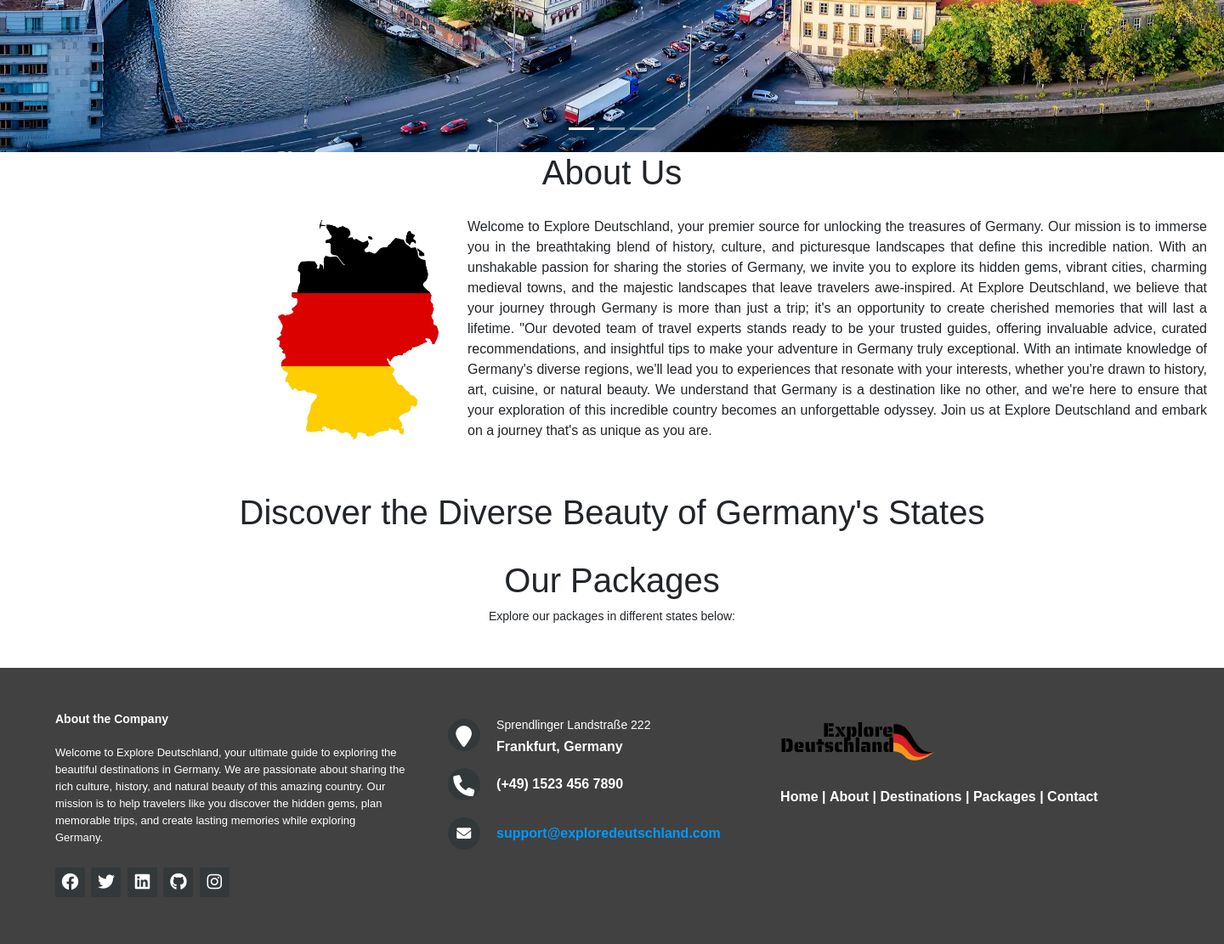
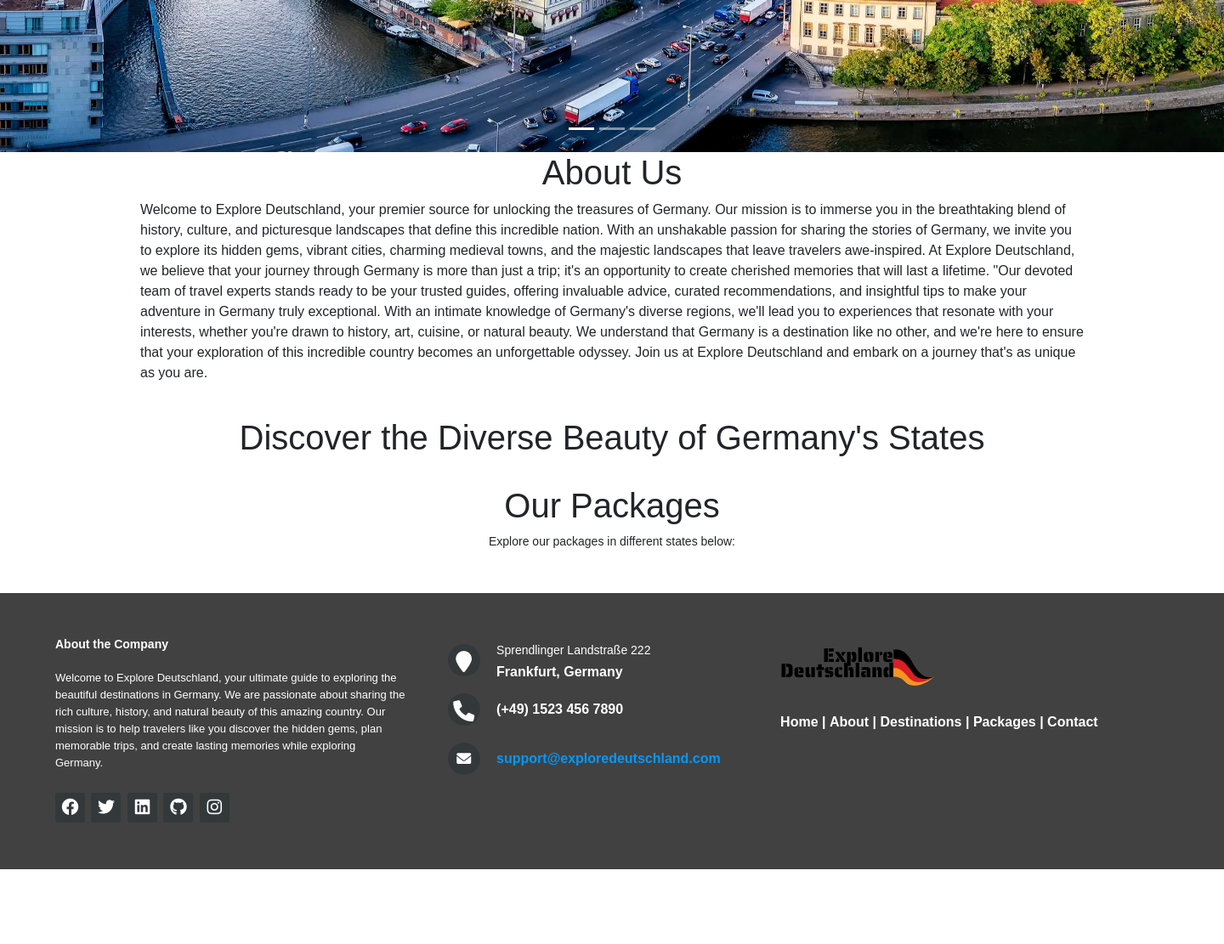
Before and after one commit to JIBINJJOHNY/exploregermany, a Django app: page / in a window 1440 px wide. Shown: the part 673-1784 px from the top of the page at 85% size. After the commit the page ends 1696 px from the top, so only its background shows below. Run offline with Django 4.2, Linux system fonts and the light colour scheme; data that the repository does not hold is empty.

Commit message:
Update home template

```diff
--- a/package/templates/booking_list.html
+++ b/package/templates/booking_list.html
@@ -1,7 +1,7 @@
 {% extends "base.html" %}
 {% load static %}
 {% block content %}
-<div class="booking-list-content">
+<div class="booking-list">
     <!-- Add a CSS class to the content area -->
     <h1>Booking List</h1>
     <ul>
--- a/static/css/style.css
+++ b/static/css/style.css
@@ -35,19 +35,6 @@ body {
     text-decoration: none;
 }
 
-.about-container {
-    display: flex;
-    flex-direction: row-reverse;
-    text-align: justify;
-    padding: 20px;
-    margin-left: 300px;
-}
-
-.about-content {
-    flex: 1;
-    padding-left: 30px;
-}
-
 .flag-image {
     max-width: 200px;
     height: auto;
@@ -67,6 +54,17 @@ body {
     background-color: rgba(163, 155, 155, 0.5);
     padding: 20px;
     min-height: 80vh;
+}
+
+.booking-list {
+    text-align: center;
+    background-color: rgba(0, 0, 0, 0.5);
+    padding: 20px;
+    min-height: 80vh;
+}
+
+ul {
+    list-style: none;
 }
 
 /* State detail page styles */
--- a/templates/home.html
+++ b/templates/home.html
@@ -30,21 +30,24 @@
         </a>
     </div>
 </section>
-
 <section id="about">
     <h1 class="text-center">About Us</h1>
     <div class="container about-container">
+        <div class="row">
+            <div class="col-md-12 col-12">
                 <div class="about-content">
                     <p> Welcome to Explore Deutschland, your premier source for unlocking the treasures of Germany. Our
                         mission
-                is to
-                immerse you in the breathtaking blend of history, culture, and picturesque landscapes that define
+                        is to immerse you in the breathtaking blend of history, culture, and picturesque landscapes that
+                        define
                         this
-                incredible nation. With an unshakable passion for sharing the stories of Germany, we invite you to
+                        incredible nation. With an unshakable passion for sharing the stories of Germany, we invite you
+                        to
                         explore its
                         hidden gems, vibrant cities, charming medieval towns, and the majestic landscapes that leave
                         travelers
-                awe-inspired. At Explore Deutschland, we believe that your journey through Germany is more than just
+                        awe-inspired. At Explore Deutschland, we believe that your journey through Germany is more than
+                        just
                         a
                         trip;
                         it's an opportunity to create cherished memories that will last a lifetime.
@@ -52,7 +55,8 @@
                         "Our devoted team of travel experts stands ready to be your trusted guides, offering invaluable
                         advice,
                         curated
-                recommendations, and insightful tips to make your adventure in Germany truly exceptional. With an
+                        recommendations, and insightful tips to make your adventure in Germany truly exceptional. With
+                        an
                         intimate
                         knowledge of Germany's diverse regions, we'll lead you to experiences that resonate with your
                         interests,
@@ -64,13 +68,10 @@
                         unforgettable
                         odyssey. Join us at Explore Deutschland and embark on a journey that's as unique as you are.</p>
                 </div>
-        <div class="flag-image">
-            <img src="{% static 'images/flag_map.jpeg' %}" alt="German map cover with the colors of the German flag"
-                class="small-flag">
             </div>
+
         </div>
 </section>
-
 <section id="states">
     <h1 class="text-center mt-4">Discover the Diverse Beauty of Germany's States</h1>
     <div class="container">
```
Lines whose indentation alone changed are shown as unchanged.
